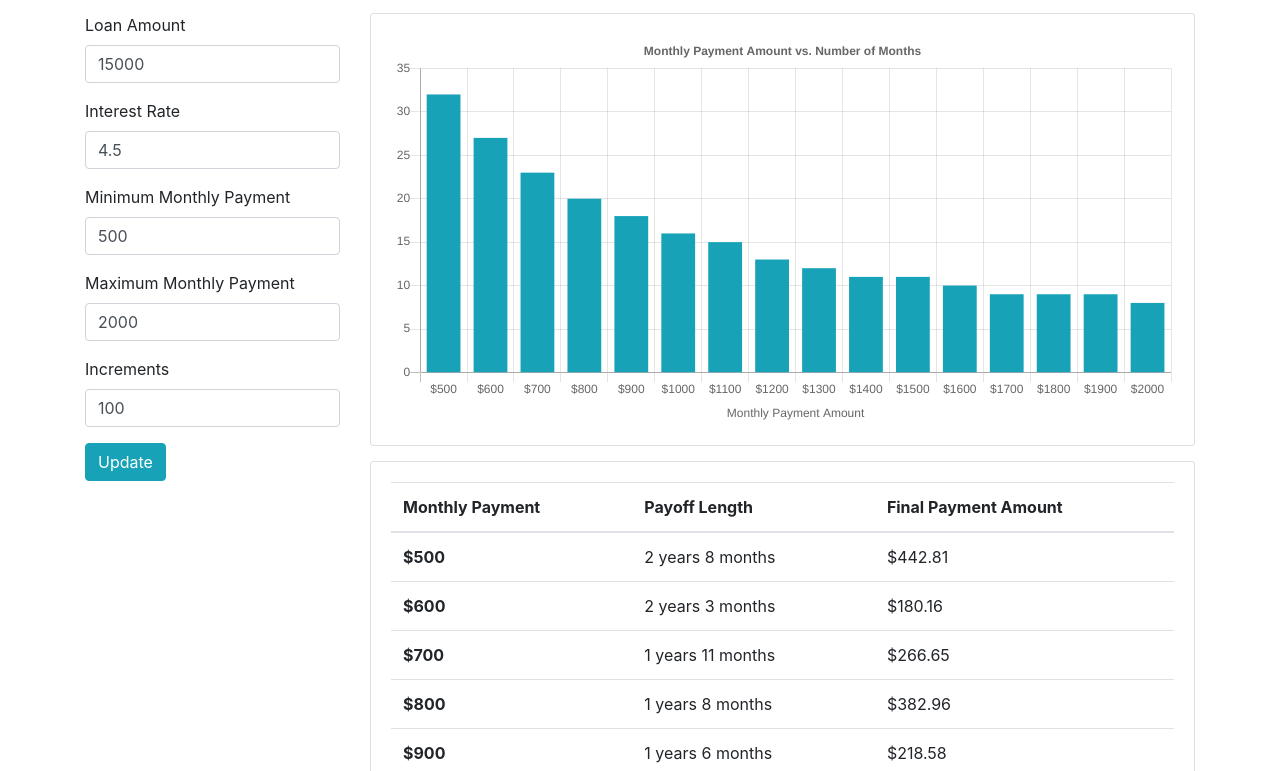
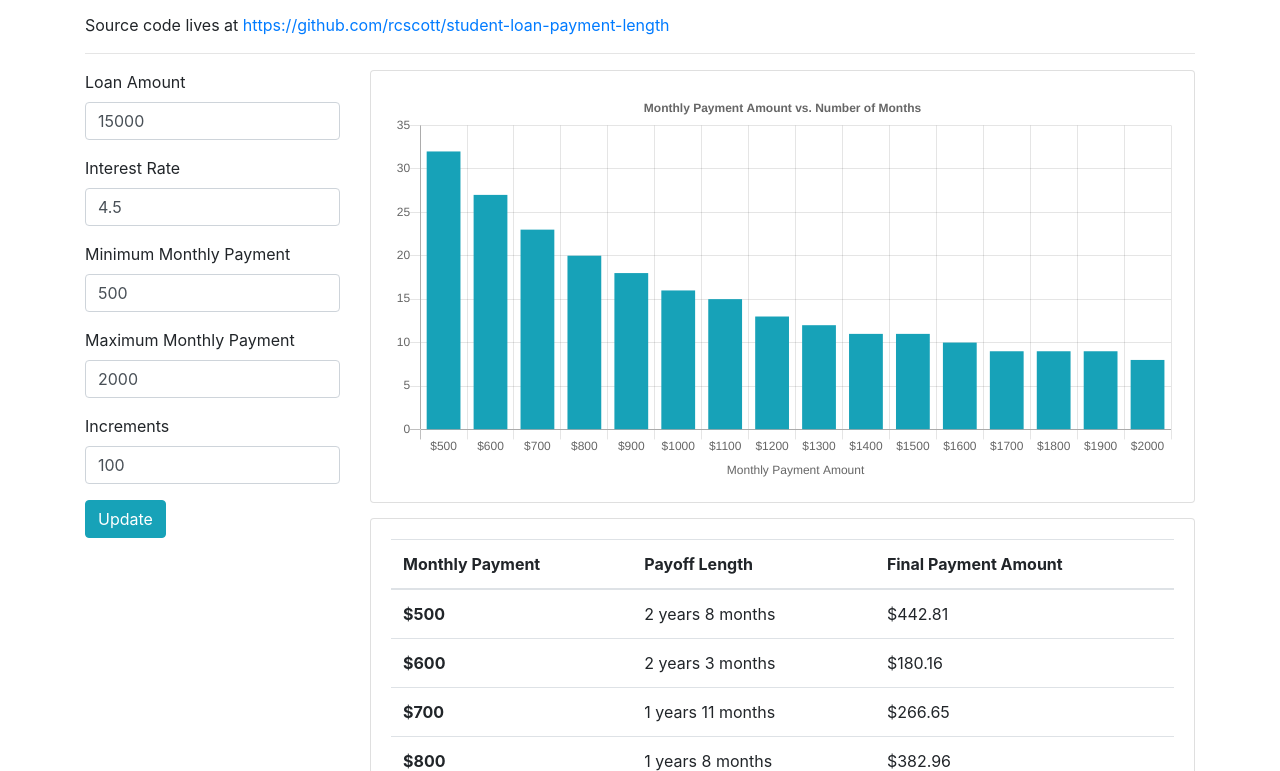
Before and after one commit to rcscott/student-loan-payment-length, a plain HTML site: page index.html in a window 1280 px wide. Shown: the part 83-854 px from the top of the page. Drawn offline with nearby package versions, Linux system fonts and the light colour scheme.

Commit message:
Add link to repo

```diff
--- a/index.html
+++ b/index.html
@@ -18,6 +18,8 @@
     <div id="app" class="container">
       <h1>Student Loan Payment Length</h1>
       <p>Use this tool to help answer the question "how much faster could I be done with my loans if I just paid an extra X dollars per month?"</p>
+      <p>Source code lives at <a href="https://github.com/rcscott/student-loan-payment-length">https://github.com/rcscott/student-loan-payment-length</a></p>
+      <hr />
 
       <div class="row">
         <div class="col-sm">
```
